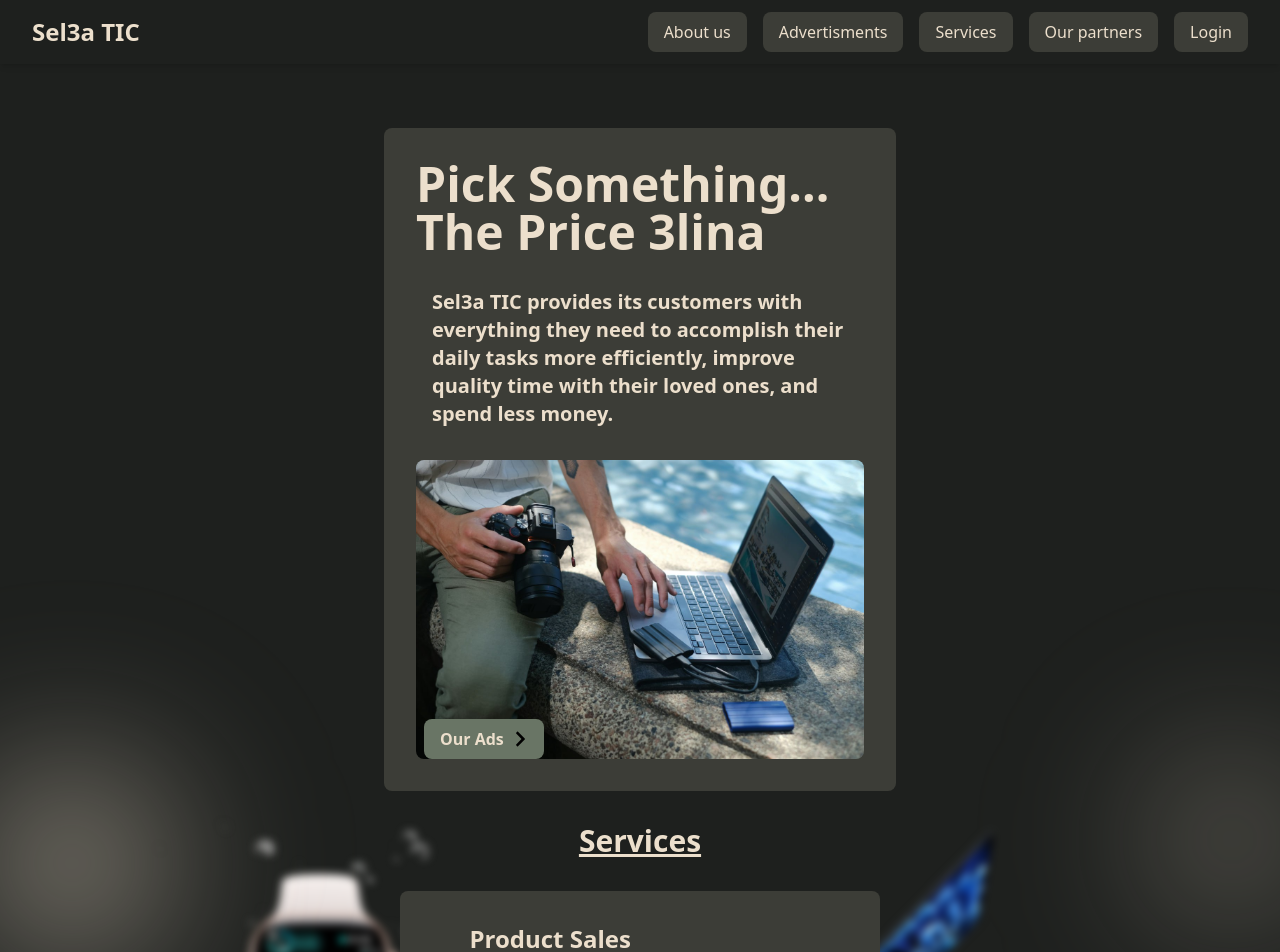
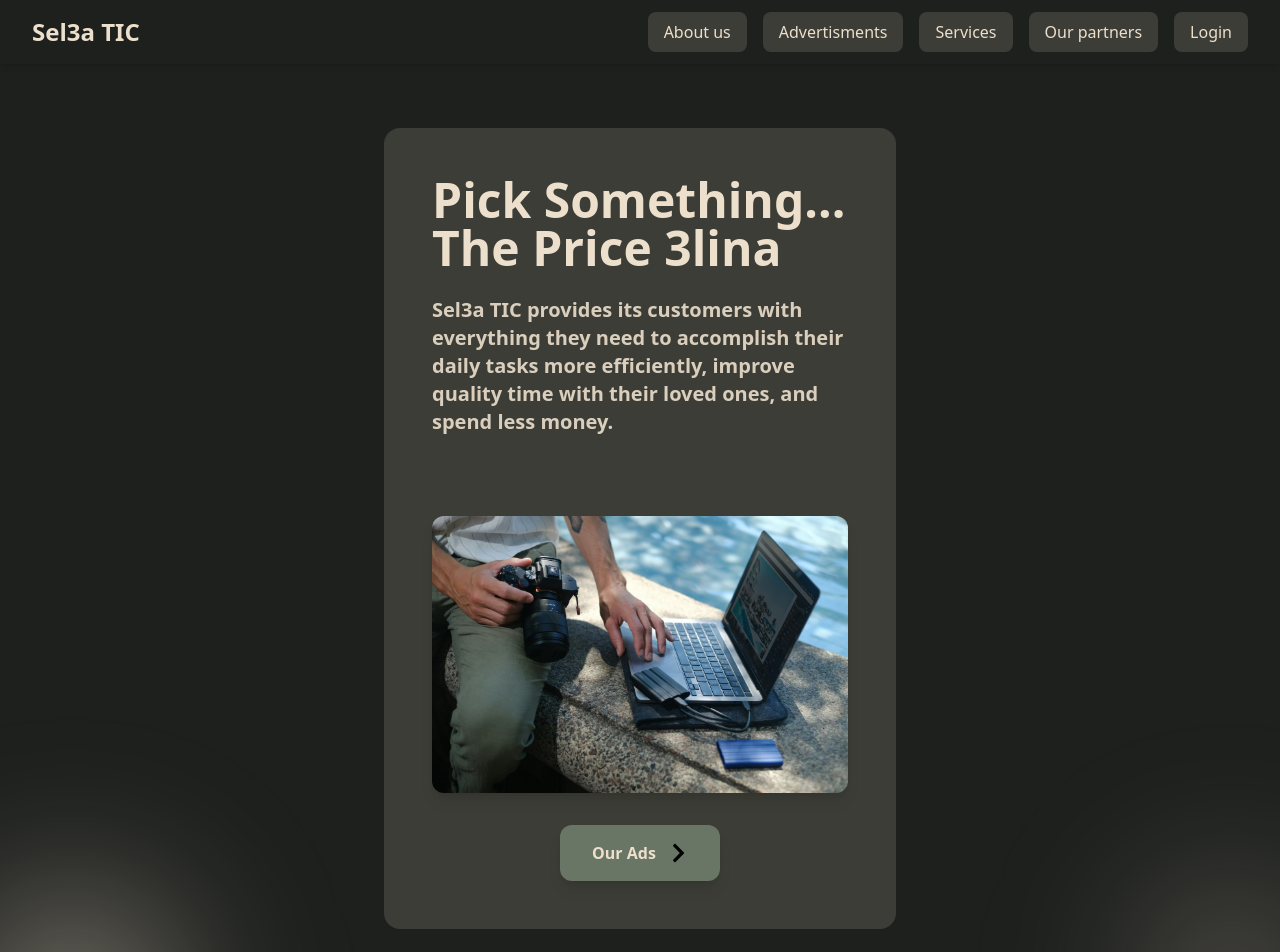
Before and after one commit to AymenDellas/ICT-Ads, a React (Vite) app: page / in a window 1280 px wide. Shown: the top 952 px of the page. Built offline with nearby package versions, Linux system fonts and the light colour scheme.

Commit message:
Ensure all images are added

```diff
--- a/src/Comps/Home.jsx
+++ b/src/Comps/Home.jsx
@@ -94,52 +94,72 @@ const Home = () => {
   ];
   return (
     <>
-      <div className=" mt-32">
+      <div className="mt-32">
         <motion.div
           initial={{ opacity: 0, y: 40 }}
           animate={{ opacity: 1, y: 0 }}
           transition={{ duration: 1, ease: "easeIn" }}
           id="aboutus"
-          className="bg-actions xl:mx-96 lg:mx-10 mx-8 flex flex-col justify-between   2xl:flex-row p-8 rounded-lg relative"
+          className="bg-actions xl:mx-96 lg:mx-10 mx-8 p-12 rounded-2xl relative"
         >
-          <div className=" text-primaryContent mb-8">
-            <p className="text-5xl font-bold mb-8">
+          <div className="flex flex-col 2xl:flex-row items-center gap-12">
+            <div className="text-primaryContent 2xl:w-1/2">
+              <h1 className="text-5xl font-bold mb-6">
                 Pick Something... <br />
                 The Price 3lina
-            </p>
-            <p className="ml-4 font-semibold text-xl">
+              </h1>
+              <p className="text-xl font-semibold mb-8 opacity-90">
                 Sel3a TIC provides its customers with everything they need to
                 accomplish their daily tasks more efficiently, improve quality
                 time with their loved ones, and spend less money.
               </p>
-            <div className="bottom-0 left-0 mb-8 ml-10 rounded-lg bg-actionsHover py-2 px-4 cursor-pointer hover:bg-[#475a41] transition-all font-semibold absolute ">
-              <div className="flex">
-                <Link to={"/advertisments"}>Our Ads</Link>
+              <div className="hidden 2xl:block">
+                <Link
+                  to={"/advertisments"}
+                  className="inline-flex items-center px-8 py-4 bg-actionsHover rounded-xl hover:bg-opacity-90 transition-all duration-200 text-primaryContent font-semibold shadow-lg hover:shadow-xl hover:-translate-y-0.5"
+                >
+                  Our Ads
                   <img
                     src={arrowImage}
                     alt=""
-                  className="w-4 ml-2 fill-white"
+                    className="w-5 ml-3 fill-white"
                   />
+                </Link>
+              </div>
+            </div>
+
+            <div className="2xl:w-1/2 flex flex-col items-center">
+              <img
+                src={heroImage}
+                className="rounded-xl shadow-lg w-full max-w-[600px] object-cover"
+                alt="Hero"
+              />
+              <div className="block 2xl:hidden mt-8">
+                <Link
+                  to={"/advertisments"}
+                  className="inline-flex items-center px-8 py-4 bg-actionsHover rounded-xl hover:bg-opacity-90 transition-all duration-200 text-primaryContent font-semibold shadow-lg hover:shadow-xl hover:-translate-y-0.5"
+                >
+                  Our Ads
+                  <img
+                    src={arrowImage}
+                    alt=""
+                    className="w-5 ml-3 fill-white"
+                  />
+                </Link>
               </div>
             </div>
           </div>
-          <div className="">
-            <img
-              src={heroImage}
-              alt=""
-              className="rounded-lg w-[600px] 2xl:w-fit"
-            />
-          </div>
         </motion.div>
+
         <div className="absolute flex justify-around -z-40 blur-sm">
           <div className="blur-3xl right-0 absolute -z-50">
             <div className="absolute right-0 w-24 h-24 bg-primaryContent rounded-full blur-3xl -z-50"></div>
           </div>
           <div>
-            <img src={watchImage} className="" />
+            <img src={watchImage} alt="" />
           </div>
           <div>
-            <img src={lapImage} className="" />
+            <img src={lapImage} alt="" />
           </div>
         </div>
 
```
Lines whose indentation alone changed are shown as unchanged.
